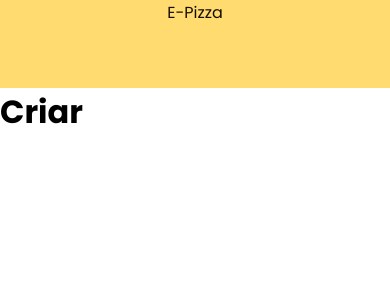
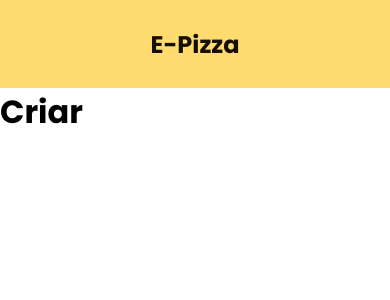
Before and after one commit to ertprs/e-pizza, a Next.js app: page /Criar in a window 390 px wide. Shown: the top 300 px of the page. Built offline with nearby package versions, Linux system fonts and the light colour scheme.

Commit message:
created the mobile style

```diff
--- a/src/components/Container/container.module.scss
+++ b/src/components/Container/container.module.scss
@@ -6,4 +6,5 @@
   width: 100%;
   height: 100%;
   margin: auto;
+  position: relative;
 }
--- a/src/components/Header/header.module.scss
+++ b/src/components/Header/header.module.scss
@@ -28,7 +28,7 @@
       position: relative;
 
       &.active::after {
-        content: '';
+        content: "";
         height: 3px;
         width: 100%;
         border-radius: 3px;
@@ -51,3 +51,22 @@
   //   }
   // }
 }
+
+.title {
+  position: absolute;
+  top: 0;
+  left: 16px;
+  height: 100%;
+  display: flex;
+  align-items: center;
+
+  font-size: 1.5rem;
+  font-weight: 700;
+  cursor: pointer;
+
+  @media (max-width: 600px) {
+    left: 0;
+    position: relative;
+    justify-content: center;
+  }
+}
--- a/src/components/Header/index.jsx
+++ b/src/components/Header/index.jsx
@@ -7,21 +7,13 @@ export function Header() {
   return (
     <div className={styled.container}>
       <Container>
-        <div style={{ display: "flex" }}>
-          <div className={styled.aside}>
-            <Link href="/">
-              <p>E-Pizza</p>
-            </Link>
-          </div>
-          <div>
-            <ul className={styled.navegatinon_container}>
-              {/* <li>
-                <Link href="/">
-                  <a>Catálogo</a>
-                </Link>
-              </li> */}
-            </ul>
-          </div>
+        <div className={styled.title}>
+          <Link href="/">
+            <p>E-Pizza</p>
+          </Link>
+        </div>
+        <div>
+          <ul className={styled.navegatinon_container}></ul>
         </div>
       </Container>
     </div>
--- a/src/components/LinkedPizzas/linked.module.scss
+++ b/src/components/LinkedPizzas/linked.module.scss
@@ -1,18 +1,36 @@
 .container {
   margin-top: 32px;
+  width: 100%;
+
+  @media (max-width: 975px) {
+    width: auto;
+  }
 }
 
 .container_title {
   margin: 16px 0px;
+  @media (max-width: 975px) {
+    text-align: center;
+  }
+  @media (max-width: 600px) {
+    text-align: center;
+  }
 }
 
 .linked_list_wrapper {
   display: flex;
   justify-items: center;
-}
 
-@media (max-width: 600px) {
-  .linked_list_wrapper {
+  @media (max-width: 975px) {
+    display: grid;
+    grid-template-columns: repeat(2, 1fr);
+    column-gap: 24px;
+    row-gap: 1.5rem;
+  }
+
+  @media (max-width: 600px) {
+    display: flex;
+    justify-items: center;
     flex-direction: column;
   }
 }
--- a/src/components/PizzaSize/index.jsx
+++ b/src/components/PizzaSize/index.jsx
@@ -64,8 +64,6 @@ export const PizzaSize = ({ pizza }) => {
     }
   };
 
-  console.log(pizzaDetailsContext.pizzaDetails, pizzaDetailsContext);
-
   const handleDecrement = () => step.decrement();
   const handleIncrement = () => step.increment();
 
@@ -91,6 +89,8 @@ export const PizzaSize = ({ pizza }) => {
           {currentStepMap[step.currentStep || 1].map((pizzaInfoDetails) => (
             <label key={pizzaInfoDetails.id}>
               {pizzaInfoDetails.name}
+              {step.currentStep === 1 &&
+                ` - (${pizzaInfoDetails.splices} fatias)`}
               <input
                 type="radio"
                 name="radio"
@@ -113,7 +113,7 @@ export const PizzaSize = ({ pizza }) => {
           {!!pizzaDetailsContext.pizzaDetails?.size && (
             <p>
               Tamanho: {pizzaDetailsContext.pizzaDetails.size.name} -{" "}
-              {convertPrice(pizzaDetailsContext.pizzaDetails.size.price)}{" "}
+              {convertPrice(pizzaDetailsContext.pizzaDetails.size.price)}
             </p>
           )}
 
--- a/src/components/PizzaSize/pizzaSize.module.scss
+++ b/src/components/PizzaSize/pizzaSize.module.scss
@@ -20,6 +20,11 @@
   margin-top: 24px;
   display: flex;
   flex-direction: column;
+  width: 400px;
+
+  @media (max-width: 600px) {
+    width: 300px;
+  }
 }
 
 .list__title {
--- a/src/components/PizzasGrid/pizzasGrid.module.scss
+++ b/src/components/ProductList/productList.module.scss
@@ -3,6 +3,12 @@
   grid-template-columns: repeat(4, 1fr);
   column-gap: 1.5rem;
   row-gap: 1.5rem;
+}
+
+.title {
+  font-size: 1.5rem;
+  font-weight: 700;
+  margin: 64px 0px 32px 0px;
 }
 
 .product__item {
```
Also changed, not shown: src/components/PizzaBorderSelect/index.jsx (deleted, +0 -36 lines), src/components/PizzaCard/pizzaCard.module.scss (+7 -4 lines), src/components/ProductList/index.jsx (+10 -10 lines), src/pages/detalhes/[slug].jsx (+4 -3 lines), src/pages/detalhes/details.module.scss (+23 -0 lines).
